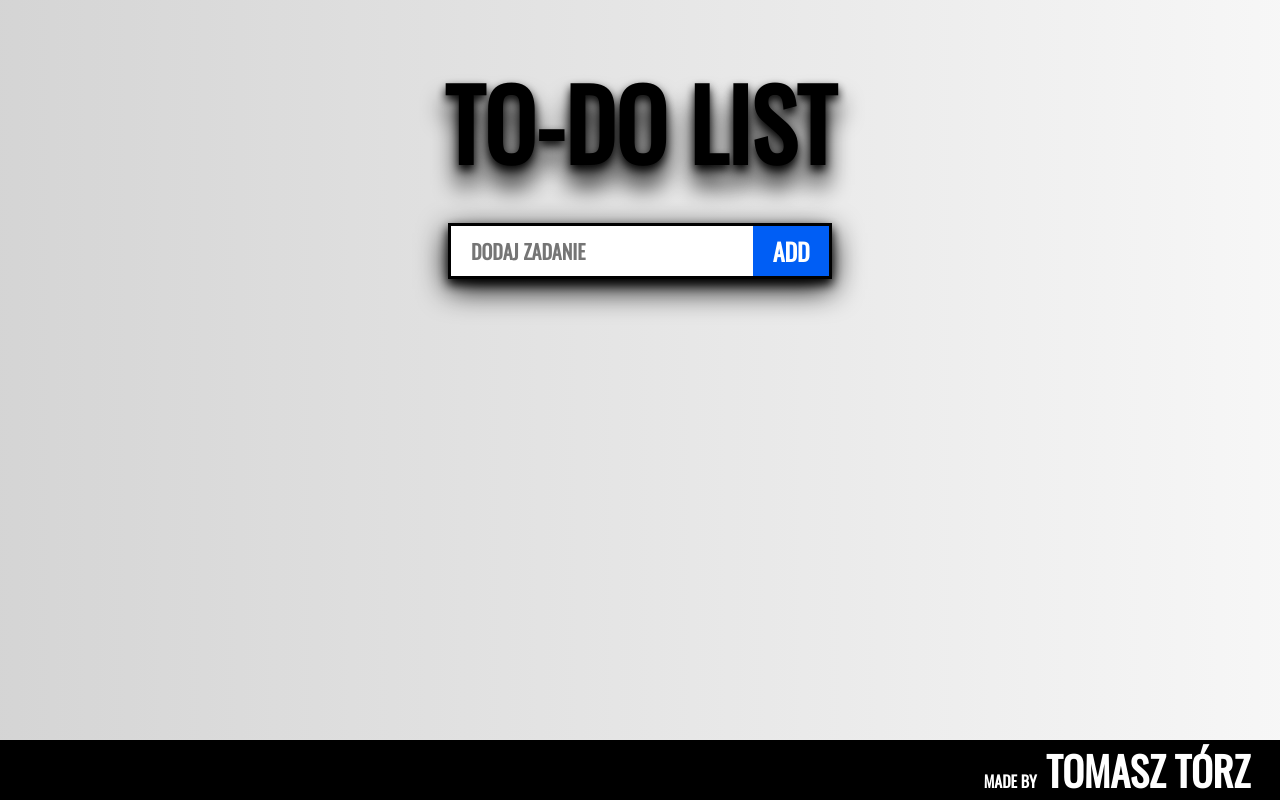
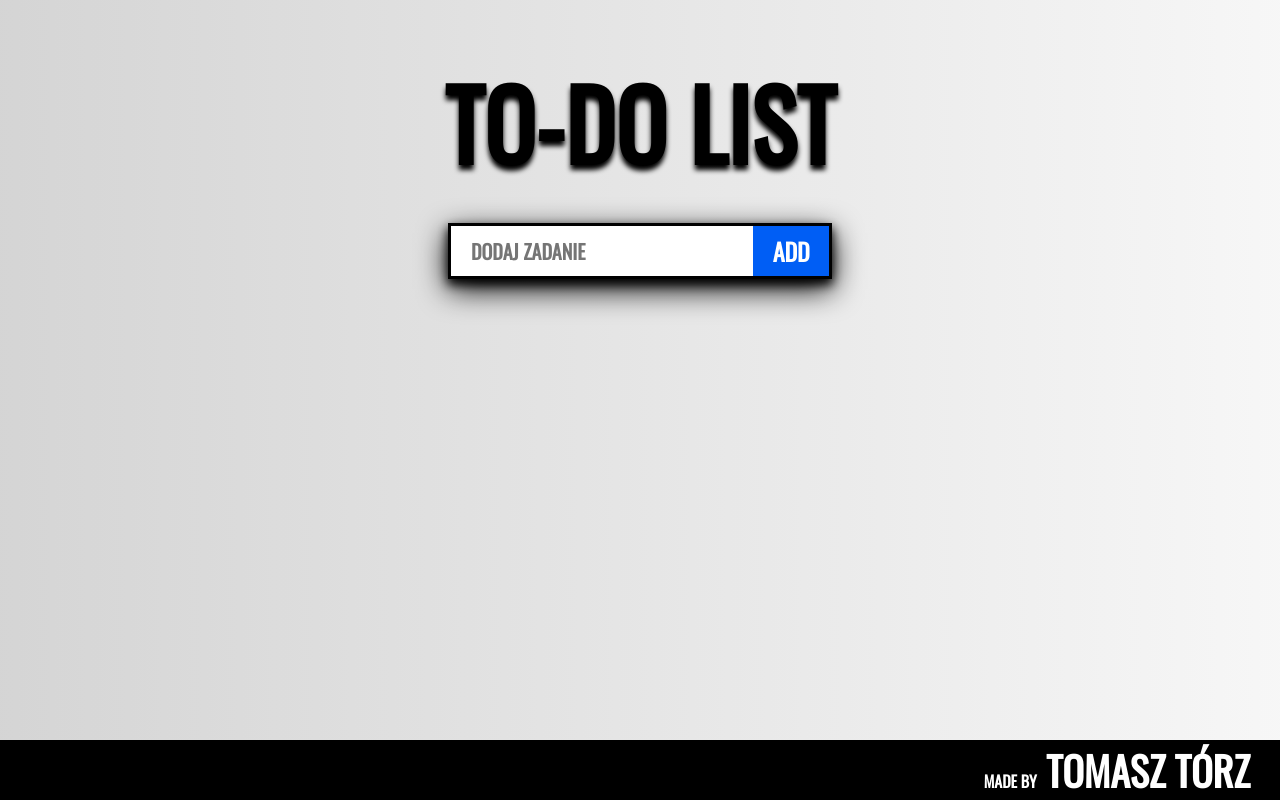
Before and after one commit to lagger/todolist, a plain HTML site: page index.html in a window 1280 px wide. Drawn offline with nearby package versions, Linux system fonts and the light colour scheme.

Commit message:
header update

```diff
--- a/style.css
+++ b/style.css
@@ -8,7 +8,7 @@
 body {
   height: 100%;
   width: 100%;
-  background-image: url("cool-background (2).png");
+  background-image: url("background.png");
   background-position: center;
   background-attachment: fixed;
 }
@@ -38,7 +38,7 @@ html {
 }
 
 .header h1 {
-  text-shadow: 0px 5px 10px black, 0px 20px 25px black;
+  text-shadow: 0px 5px 5px black;
   color: black;
   margin-top: 50px;
 }
```
Also changed, not shown: background.png (renamed from cool-background (2).png).
